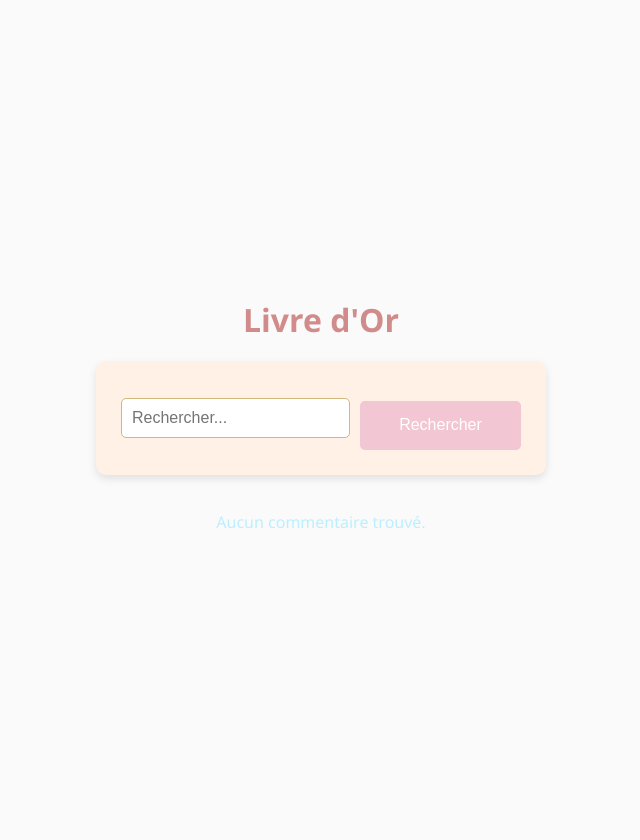
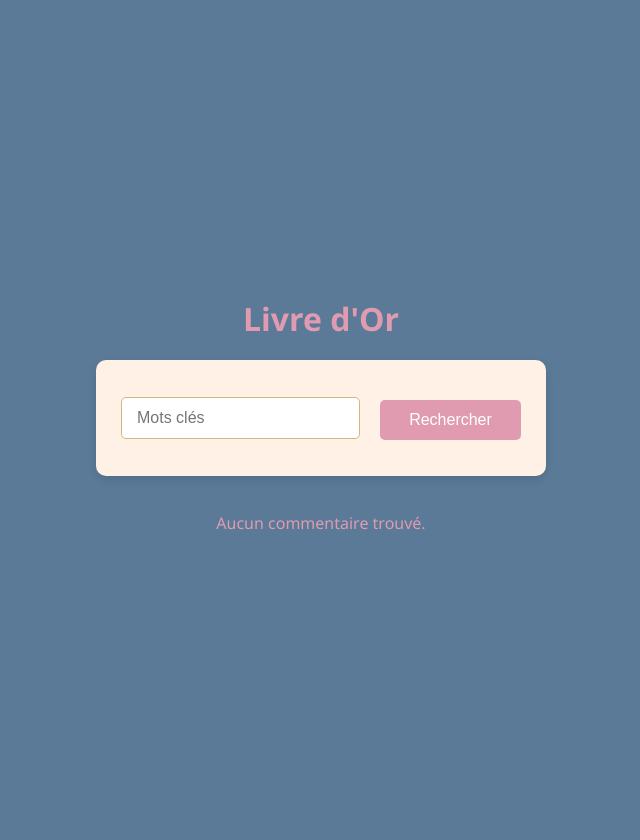
Before and after one commit to ennys-hammoud/projet-livreor, a PHP site: page /livre-or.php in a window 1280 px wide. Shown: the whole page, without its empty margins (319-959 px from the left). Run offline with PHP 8.4, Linux system fonts and the light colour scheme; data that the repository does not hold is empty.

```diff
--- a/livre-or.php
+++ b/livre-or.php
@@ -36,7 +36,7 @@ $totalPages = ceil($totalComments / $commentsPerPage);
 
     <!-- Formulaire de recherche -->
     <form action="livre-or.php" method="GET">
-        <input type="text" name="search" placeholder="Rechercher..." value="<?= $search ?>">
+        <input type="text" name="search" placeholder="Mots clés" value="<?= $search ?>">
         <button type="submit">Rechercher</button>
     </form>
 
--- a/styles.css
+++ b/styles.css
@@ -1,10 +1,10 @@
 /* Style global du body */
 body {
     font-family: 'Segoe UI', Tahoma, Geneva, Verdana, sans-serif;
-    background-color: #a2c8d7; /* Bleu pastel pour le fond */
+    background-color: #5a7a97; /* Bleu pastel pour le fond */
     margin: 0;
     padding: 0;
-    color: #bbefff; /* Bleu pastel pour le texte */
+    color: #e09bb1; /* Bleu pastel pour le texte */
     display: flex;
     flex-direction: column;
     align-items: center;
@@ -59,12 +85,12 @@ input[type="text"], input[type="password"], textarea {
     border-radius: 6px;
     background-color: #fff;
     font-size: 16px;
-    color: #bbefff; /* Bleu pastel pour le texte */
+    color: #5a7a97; /* Bleu pastel pour le texte */
 }
 
 /* Boutons */
 button {
-    background-color: #f2c6d2; /* Rose doux */
+    background-color: #e09bb1; /* Rose doux */
     color: #fff;
     padding: 14px 22px;
     border: none;
@@ -268,29 +296,20 @@ body.page-inscription-connexion button {
 }
 
 body.page-inscription-connexion button:hover {
-    background-color: #f1a7b1;
+    background-color: #e09bb1;
 }
 
-/* Style général pour inscription/connexion */
-body {
-    font-family: 'Segoe UI', Tahoma, Geneva, Verdana, sans-serif;
-    background-color:  #7f4d91;
-    margin: 0;
-    padding: 0;
-    display: flex;
-    justify-content: center;
-    align-items: center;
-    height: 100vh;
-}
+
 
 /* === Page Modifier Profil === */
 body.page-profil {
     justify-content: center;
+    background-color: 	#5a7a97;
 }
 
 body.page-profil h1 {
     margin-bottom: 20px;
-    color: #dec0c0;
+    color: #e09bb1;
 }
 
 body.page-profil form {
@@ -435,14 +454,14 @@ body.page-livre-or {
     display: flex;
     flex-direction: column;
     align-items: center;
-    background-color: #fafafa;
+    background-color: #5a7a97;
     font-family: 'Segoe UI', Tahoma, Geneva, Verdana, sans-serif;
     margin: 0;
     padding: 20px;
 }
 
 body.page-livre-or h1 {
-    color: #d18b8b;
+    color: #e09bb1;
     margin-bottom: 20px;
     font-size: 2rem;
     text-align: center;
@@ -451,28 +470,32 @@ body.page-livre-or h1 {
 body.page-livre-or form {
     margin-bottom: 20px;
     display: flex;
-    gap: 10px;
+    gap: 20px; /* Espacement plus grand */
+    width: 100%; /* Formulaire qui occupe toute la largeur disponible */
 }
 
 body.page-livre-or input[type="text"] {
-    padding: 10px;
+    padding: 10px 15px;
     border: 1px solid #d1b87f;
     border-radius: 5px;
-    width: 250px;
+    width: 400px; /* Augmenter la largeur */
+    height: 20px;
 }
 
 body.page-livre-or button {
-    background-color: #f2c6d2;
+    background-color: #e09bb1;
     color: white;
     border: none;
     padding: 10px 15px;
     border-radius: 5px;
     cursor: pointer;
     transition: background-color 0.3s;
+    width: 400px; /* Garder la même largeur que l'input, si souhaité */
+    height: 40px;
 }
 
 body.page-livre-or button:hover {
-    background-color: #f1a7b1;
+    background-color: #e09bb1;
 }
 
 body.page-livre-or .comment {
```
Also changed, not shown: other parts of styles.css (+43 -15 lines), index.php (+8 -0 lines), 1 other file.
